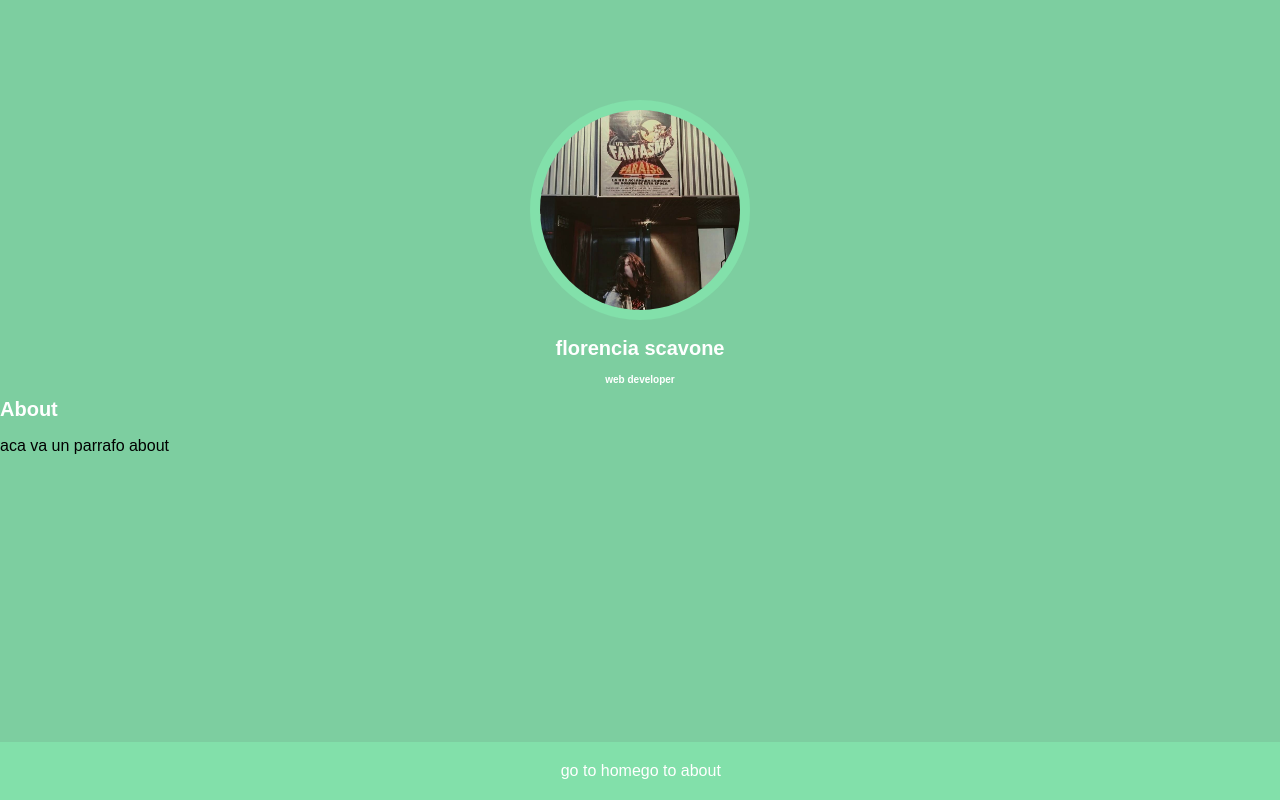
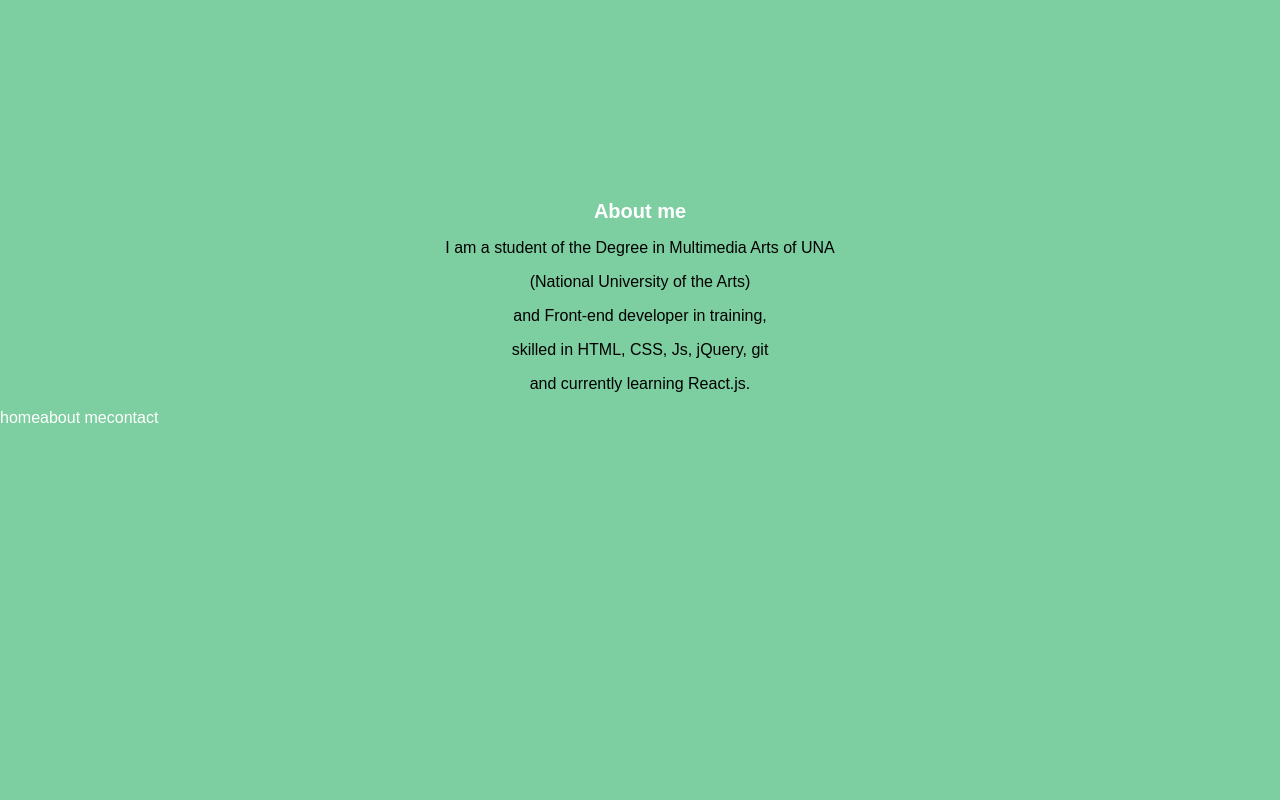
Before and after one commit to mflir/react-101, a React (Create React App) app: page /about in a window 1280 px wide. Built offline with nearby package versions, Linux system fonts and the light colour scheme.

Commit message:
agregue el menu y arregle rutas

```diff
--- a/package.json
+++ b/package.json
@@ -5,7 +5,7 @@
   "dependencies": {
     "react": "^16.3.2",
     "react-dom": "^16.3.2",
-    "react-scripts": "1.1.4",
+    "react-scripts": "1.0.13",
     "router": "^1.3.2"
   },
   "scripts": {
--- a/src/App.css
+++ b/src/App.css
@@ -7,13 +7,15 @@
   border: solid #82e0aa 10px;
 }
 
-footer{
+.foo{
   background-color: #82e0aa;
   padding: 20px;
     position: absolute;
   bottom: 0;
   width: 97%;
   text-align: center;
+  display: flex;
+  justify-content: space-around;
 
 }
 
@@ -23,7 +25,7 @@ footer{
 }
 
 
-.app-titulo{
+.app-titulo {
   text-align: center;
 }
 
@@ -41,4 +43,14 @@ h1{
 .app-titulo h4{
   font-size: 10px;
   color: white;
+  text-align: center;
 }
+
+.About{
+  text-align: center;
+  margin-top: 200px;
+}
+
+p-about{
+  text-align: center;
+}
--- a/src/App.js
+++ b/src/App.js
@@ -1,31 +1,13 @@
 import React, { Component, Fragment } from 'react';
 import avatar from './i2.jpg';
 import { BrowserRouter as Router, Route, Link } from 'react-router-dom';
-import Home from './routers/home';
-import About from './routers/about';
+import Menu from './components/Menu';
 import './App.css';
 
 class App extends Component {
   render() {
     return (
-
-      <Router>
-        <Fragment>
-        <div class="foto">
-        <img class="app-avatar" src={avatar} alt="avatar" />
-        </div>
-        <div class="app-titulo">
-        <h1>florencia scavone</h1>
-        <h4>web developer</h4>
-        </div>
-        <footer>
-        <Link class="link" to="/"> go to home</Link>
-        <Link class="link" to="/about">go to about</Link>
-        </footer>
-        <Route exact path="/" component={Home} />
-        <Route path="/about" component={About} />
-        </Fragment>
-        </Router>
+        <Menu />
     );
   }
 }
--- /dev/null
+++ b/src/components/Menu.js
@@ -0,0 +1,29 @@
+import React, { Component, Fragment } from 'react';
+import { BrowserRouter as Router, Route, Link } from 'react-router-dom';
+import Home from '../routes/home';
+import About from '../routes/about';
+import Contact from '../routes/contact';
+
+class Menu extends Component {
+  render() {
+    return (
+
+      <Router>
+        <Fragment>
+        <Route exact path="/" component={Home} />
+        <Route path="/about" component={About} />
+        <Route path="/contact" component={Contact} />
+
+        <div class="menu">
+        <Link class="link" to="/">home</Link>
+        <Link class="link" to="/about">about me</Link>
+        <Link class="link" to="/contact">contact</Link>
+        </div>
+
+        </Fragment>
+        </Router>
+    );
+  }
+}
+
+export default Menu;
--- a/src/routers/about.js
+++ /dev/null
@@ -1,16 +0,0 @@
-import React, { Component } from 'react';
-
-class About extends Component {
-  render() {
-    return (
-      <div className="About">
-        <header className="App-header">
-          <h1 className="App-title">About</h1>
-        </header>
-        <p className="p-about"> aca va un parrafo about </p>
-      </div>
-    );
-  }
-}
-
-export default About;
--- /dev/null
+++ b/src/routes/about.js
@@ -0,0 +1,21 @@
+import React, { Component } from 'react';
+
+
+class About extends Component {
+  render() {
+    return (
+      <div className="About">
+        <header className="App-header">
+          <h1 className="App-titulo">About me</h1>
+        </header>
+        <p className="p-about"> I am a student of the Degree in Multimedia Arts of UNA </p>
+        <p>(National University of the Arts) </p>
+        <p>and Front-end developer in training, </p>
+        <p>skilled in HTML, CSS, Js, jQuery, git</p>
+        <p>and currently learning React.js.</p>
+      </div>
+    );
+  }
+}
+
+export default About;
--- /dev/null
+++ b/src/routes/contact.js
@@ -0,0 +1,20 @@
+import React, { Component } from 'react';
+
+class Contact extends Component {
+
+    render() {
+        return (
+            <div className="Contact">
+                <h1>Contacto</h1>
+                <ul>
+                    <li><a href="#">Twitter</a></li>
+                    <li><a href="#">Linkedin</a></li>
+                    <li><a href="#">Instagram</a></li>
+                </ul>
+            </div>
+
+        );
+    }
+}
+
+export default Contact;
--- a/src/routers/home.js
+++ b/src/routes/example.js
@@ -1,13 +1,13 @@
 import React, { Component } from 'react';
 
-class Home extends Component {
+
+class Example extends Component {
   render() {
     return (
-      <div className="Home">
-
+      <div className="example">
       </div>
     );
   }
 }
 
-export default Home;
+export default Example;
--- /dev/null
+++ b/src/routes/home.js
@@ -0,0 +1,20 @@
+import React, { Component } from 'react';
+import avatar from '../i2.jpg';
+
+class Home extends Component {
+  render() {
+    return (
+      <div className="Home">
+        <div class="foto">
+        <img class="app-avatar" src={avatar} alt="avatar" />
+        </div>
+        <div class="app-titulo">
+        <h1>Florencia Scavone</h1>
+        <h4>Frontend web developer</h4>
+        </div>
+      </div>
+    );
+  }
+}
+
+export default Home;
```
Also changed, not shown: src/Avatar/index.js (renamed from src/components/Avatar/index.js), 2 other files (tests, documents, lock files or other folders).
